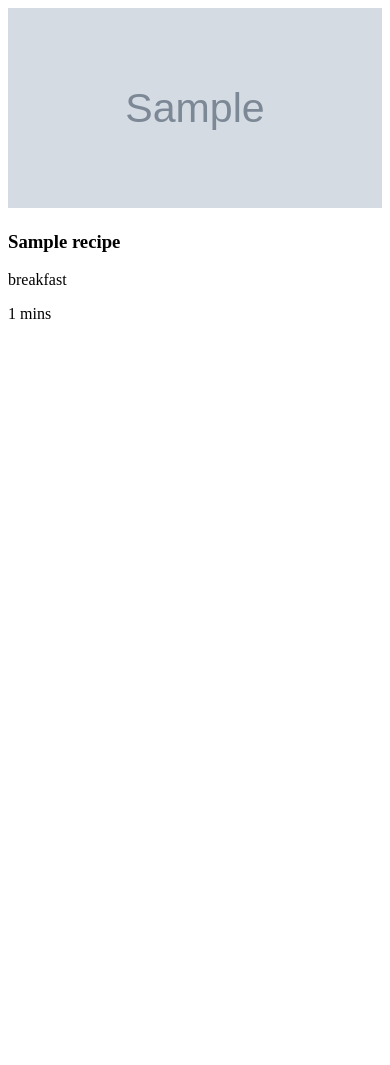
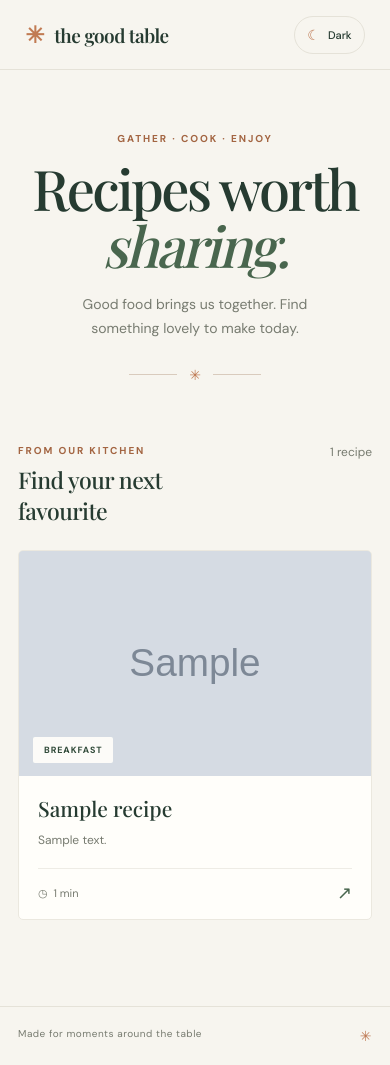
Before and after one commit to Karabo04/recipe-box, a Django app: page / in a window 390 px wide. Before the commit the page ends 319 px from the top, so only its background shows below. Run offline with Django 5.2, Linux system fonts and the light colour scheme; tables that the repository leaves empty hold one stand-in row (values such as "Sample post"); grey boxes marked "Sample" are stand-in pictures.

Commit message:
Style recipe list and detail pages with dark/light mode
Add a responsive recipe grid with category labels, cooking times, and an empty state.
Redesign recipe details with a hero image, cooking information, ingredients, and method.
Add a shared stylesheet and a dark/light toggle that saves the selected theme.
Update the recipe detail URL so each recipe card links to its detail page.

```diff
--- /dev/null
+++ b/recipes/static/recipes/style.css
@@ -0,0 +1,128 @@
+:root {
+    color-scheme: light;
+    --paper: #f7f5ef;
+    --white: #fffefa;
+    --ink: #263b31;
+    --muted: #777b70;
+    --green: #49664e;
+    --green-dark: #304a39;
+    --line: #e5e2d8;
+    --serif: 'Playfair Display', Georgia, serif;
+    --sans: 'DM Sans', Arial, sans-serif;
+}
+
+html[data-theme="dark"] { color-scheme: dark; --paper: #171c19; --white: #202722; --ink: #eee9dc; --muted: #a9ad9f; --green: #a8c29e; --green-dark: #c5d7b8; --line: #343c35; }
+
+* { box-sizing: border-box; }
+html { scroll-behavior: smooth; }
+body { margin: 0; background: var(--paper); color: var(--ink); font-family: var(--sans); -webkit-font-smoothing: antialiased; }
+a { color: inherit; text-decoration: none; }
+.site-header { height: 82px; padding: 0 max(6.5vw, 24px); display: flex; justify-content: space-between; align-items: center; border-bottom: 1px solid var(--line); }
+.header-actions { display: flex; align-items: center; gap: 22px; }
+.theme-toggle { display: inline-flex; align-items: center; gap: 8px; padding: 9px 12px; border: 1px solid var(--line); border-radius: 30px; background: transparent; color: var(--ink); font: 500 11px var(--sans); cursor: pointer; transition: background .2s ease, border-color .2s ease; }
+.theme-toggle:hover { background: var(--white); border-color: #9da58f; }
+.theme-icon { color: #bd7852; font-size: 14px; }
+.wordmark { display: inline-flex; align-items: center; gap: 10px; font-family: var(--serif); font-size: 21px; font-weight: 600; letter-spacing: -.5px; }
+.wordmark-icon { color: #c17b53; font-family: var(--sans); font-size: 23px; }
+.header-note, .back-link { color: var(--muted); font-size: 12px; letter-spacing: .04em; }
+.back-link { transition: color .2s ease; }
+.back-link:hover { color: var(--green-dark); }
+main { width: min(1100px, calc(100% - 48px)); margin: 0 auto; }
+.intro { padding: 78px 0 50px; text-align: center; }
+.eyebrow { margin: 0 0 14px; color: #a36542; font-size: 10px; font-weight: 700; letter-spacing: .19em; }
+.intro h1, .detail-heading h1 { margin: 0; font-family: var(--serif); font-size: clamp(48px, 7vw, 76px); font-weight: 500; letter-spacing: -2.7px; line-height: 1.02; }
+.intro h1 em { color: var(--green); font-weight: 500; }
+.intro-copy { margin: 20px 0 25px; color: var(--muted); font-size: 14px; line-height: 1.7; }
+.intro-rule { display: flex; align-items: center; justify-content: center; gap: 12px; color: #be7952; font-size: 14px; }
+.intro-rule::before, .intro-rule::after { width: 48px; height: 1px; background: #d9cbbd; content: ''; }
+.recipe-section { padding: 21px 0 86px; }
+.section-heading { display: flex; align-items: end; justify-content: space-between; margin-bottom: 24px; }
+.section-heading .eyebrow { margin-bottom: 7px; }
+.section-heading h2, .detail-columns h2 { margin: 0; font-family: var(--serif); font-size: 26px; font-weight: 500; letter-spacing: -.5px; }
+.recipe-count { padding-bottom: 4px; color: var(--muted); font-size: 12px; }
+.recipe-grid { display: grid; grid-template-columns: repeat(3, minmax(0, 1fr)); gap: 22px; }
+.recipe-card { overflow: hidden; border: 1px solid #ebe8df; border-radius: 5px; background: var(--white); transition: transform .25s ease, box-shadow .25s ease; }
+.recipe-card:hover { transform: translateY(-5px); box-shadow: 0 14px 34px #34452b12; }
+.card-image-wrap { position: relative; height: 218px; overflow: hidden; background: #e8e7dc; }
+.card-image { display: block; width: 100%; height: 100%; object-fit: cover; transition: transform .5s ease; }
+.recipe-card:hover .card-image { transform: scale(1.04); }
+.card-placeholder, .detail-placeholder { display: grid; place-items: center; background: radial-gradient(circle at 75% 20%, #f1dfc8, transparent 32%), linear-gradient(135deg, #dce1d1, #eae6d9); color: #69816c; }
+.card-placeholder span { font-size: 48px; opacity: .72; }
+.category-tag { position: absolute; left: 14px; bottom: 13px; padding: 7px 11px; border-radius: 2px; background: #fffefaed; color: var(--green-dark); font-size: 9px; font-weight: 700; letter-spacing: .1em; text-transform: uppercase; }
+.card-content { padding: 18px 19px 14px; }
+.card-content h3 { overflow: hidden; margin: 0; font-family: var(--serif); font-size: 21px; font-weight: 500; text-overflow: ellipsis; white-space: nowrap; }
+.card-description { min-height: 40px; margin: 9px 0 17px; color: var(--muted); font-size: 12px; line-height: 1.65; }
+.card-meta { display: flex; align-items: center; justify-content: space-between; padding-top: 12px; border-top: 1px solid #eeece5; color: #777b70; font-size: 11px; }
+.card-arrow { color: var(--green); font-size: 18px; }
+.empty-state { padding: 62px 20px; border: 1px dashed #d8d5ca; border-radius: 5px; text-align: center; }
+.empty-state > span { color: #bd7852; font-size: 26px; }
+.empty-state h3 { margin: 14px 0 7px; font-family: var(--serif); font-size: 23px; font-weight: 500; }
+.empty-state p { margin: 0; color: var(--muted); font-size: 13px; }
+.site-footer { display: flex; justify-content: space-between; padding: 22px max(6.5vw, 24px); border-top: 1px solid var(--line); color: var(--muted); font-size: 10px; letter-spacing: .05em; }
+.site-footer span:last-child { color: #bd7852; font-size: 14px; }
+
+/* Recipe detail */
+.detail-main { width: min(900px, calc(100% - 48px)); padding: 44px 0 84px; }
+.detail-hero { position: relative; height: clamp(260px, 43vw, 440px); overflow: hidden; border-radius: 5px; background: #e8e7dc; }
+.detail-hero > img { width: 100%; height: 100%; object-fit: cover; }
+.detail-placeholder { width: 100%; height: 100%; }
+.detail-placeholder span { font-size: 72px; opacity: .7; }
+.detail-heading { max-width: 700px; margin: 38px auto 0; text-align: center; }
+.detail-heading .eyebrow { margin-bottom: 11px; }
+.detail-heading h1 { font-size: clamp(40px, 6vw, 62px); letter-spacing: -1.8px; }
+.detail-description { max-width: 600px; margin: 16px auto 26px; color: var(--muted); font-size: 14px; line-height: 1.8; }
+.detail-meta { display: flex; justify-content: center; gap: 0; padding: 18px 0; border-top: 1px solid var(--line); border-bottom: 1px solid var(--line); }
+.detail-meta > div { min-width: 145px; display: grid; grid-template-columns: 24px auto; grid-template-rows: auto auto; text-align: left; }
+.detail-meta > div + div { padding-left: 24px; border-left: 1px solid var(--line); }
+.meta-icon { grid-row: 1 / 3; align-self: center; color: #b8734d; font-size: 16px; }
+.meta-label { color: var(--muted); font-size: 8px; font-weight: 700; letter-spacing: .13em; }
+.detail-meta strong { margin-top: 4px; font-size: 12px; font-weight: 600; }
+.detail-columns { display: grid; grid-template-columns: .8fr 1.2fr; gap: 58px; margin: 54px auto 0; max-width: 760px; }
+.detail-columns .eyebrow { margin-bottom: 8px; }
+.detail-columns h2 { margin-bottom: 17px; font-size: 28px; }
+.ingredients-panel { padding: 25px 27px; border-radius: 4px; background: #eeeee5; }
+.instructions-panel { padding: 25px 0; }
+.recipe-text { color: #555d52; font-size: 13px; line-height: 1.9; }
+.recipe-text p { margin: 0 0 12px; }
+.recipe-text p:last-child { margin-bottom: 0; }
+
+html[data-theme="dark"] .recipe-card { border-color: var(--line); }
+html[data-theme="dark"] .card-meta { border-color: var(--line); color: var(--muted); }
+html[data-theme="dark"] .empty-state { border-color: #454d44; }
+html[data-theme="dark"] .ingredients-panel { background: #252e28; }
+html[data-theme="dark"] .recipe-text { color: #c3c6b9; }
+html[data-theme="dark"] .intro-rule::before, html[data-theme="dark"] .intro-rule::after { background: #54483d; }
+
+@media (max-width: 760px) {
+    .site-header { height: 70px; }
+    .header-note { display: none; }
+    .header-actions { gap: 0; }
+    .intro { padding: 62px 0 39px; }
+    .recipe-grid { grid-template-columns: repeat(2, minmax(0, 1fr)); gap: 16px; }
+    .card-image-wrap { height: 190px; }
+    .detail-columns { gap: 28px; }
+}
+@media (max-width: 520px) {
+    main, .detail-main { width: min(100% - 36px, 440px); }
+    .wordmark { font-size: 19px; }
+    .intro h1 { font-size: 56px; }
+    .intro-copy { max-width: 290px; margin-right: auto; margin-left: auto; }
+    .section-heading { align-items: start; gap: 12px; }
+    .section-heading h2 { max-width: 220px; font-size: 23px; }
+    .recipe-count { white-space: nowrap; }
+    .recipe-grid { grid-template-columns: 1fr; gap: 16px; }
+    .card-image-wrap { height: 225px; }
+    .card-description { min-height: 0; }
+    .detail-main { padding-top: 25px; }
+    .detail-hero { height: 270px; }
+    .detail-heading { margin-top: 29px; }
+    .detail-meta > div { min-width: 0; flex: 1; grid-template-columns: 20px auto; }
+    .detail-meta > div + div { padding-left: 12px; }
+    .meta-label { font-size: 7px; }
+    .detail-columns { grid-template-columns: 1fr; gap: 18px; margin-top: 35px; }
+    .instructions-panel { padding: 10px 4px 0; }
+    .site-footer { padding: 20px 18px; }
+}
+@media (prefers-reduced-motion: reduce) {
+    *, *::before, *::after { scroll-behavior: auto !important; transition-duration: .01ms !important; }
+}
--- /dev/null
+++ b/recipes/static/recipes/theme.js
@@ -0,0 +1,26 @@
+(() => {
+    const root = document.documentElement;
+    const toggle = document.querySelector('.theme-toggle');
+
+    if (!toggle) return;
+
+    const syncToggle = () => {
+        const isDark = root.dataset.theme === 'dark';
+        toggle.setAttribute('aria-pressed', String(isDark));
+        toggle.setAttribute('aria-label', `Switch to ${isDark ? 'light' : 'dark'} mode`);
+        toggle.querySelector('.theme-icon').textContent = isDark ? '☀' : '☾';
+        toggle.querySelector('.theme-label').textContent = isDark ? 'Light' : 'Dark';
+        document.querySelector('meta[name="theme-color"]')?.setAttribute('content', isDark ? '#171c19' : '#f7f5ef');
+    };
+
+    syncToggle();
+    toggle.addEventListener('click', () => {
+        root.dataset.theme = root.dataset.theme === 'dark' ? 'light' : 'dark';
+        try {
+            localStorage.setItem('recipe-theme', root.dataset.theme);
+        } catch (error) {
+            // Keep the current selection for this page when storage is unavailable.
+        }
+        syncToggle();
+    });
+})();
--- a/recipes/templates/recipes/recipes.html
+++ b/recipes/templates/recipes/recipes.html
@@ -1,21 +1,64 @@
+{% load static %}
 <!DOCTYPE html>
 <html lang="en">
 <head>
     <meta charset="UTF-8">
     <meta name="viewport" content="width=device-width, initial-scale=1.0">
-    <title>Recipes</title>
+    <meta name="theme-color" content="#f7f5ef">
+    <script>try { document.documentElement.dataset.theme = localStorage.getItem('recipe-theme') || 'light'; } catch (error) { document.documentElement.dataset.theme = 'light'; }</script>
+    <title>Recipes · The Good Table</title>
+    <link rel="preconnect" href="https://fonts.googleapis.com">
+    <link rel="preconnect" href="https://fonts.gstatic.com" crossorigin>
+    <link href="https://fonts.googleapis.com/css2?family=DM+Sans:wght@400;500;600;700&family=Playfair+Display:wght@500;600;700&display=swap" rel="stylesheet">
+    <link rel="stylesheet" href="{% static 'recipes/style.css' %}">
 </head>
 <body>
-    {% for recipe in recipes %}
-     {% if recipe.image %}
-      <img src="{{ recipe.image.url }}" style="width:100%; height:200px; object-fit:cover;">
-    {% else %}
-      <div style="height:200px; background:#eee;">No image</div>
-    {% endif %}
-    <h3>{{recipe.title}}</h3>
-    <p>{{recipe.category}}</p>
-    <p>{{recipe.cooking_time}} mins</p>
-    <p>{{recipes.description}}</p>
-    {% endfor %}
+    <header class="site-header">
+        <a class="wordmark" href="{% url 'recipe_list' %}"><span class="wordmark-icon">✳</span> the good table</a>
+        <div class="header-actions"><span class="header-note">A little inspiration for what’s cooking</span><button class="theme-toggle" type="button" aria-label="Switch to dark mode" aria-pressed="false"><span class="theme-icon" aria-hidden="true">☾</span><span class="theme-label">Dark</span></button></div>
+    </header>
+
+    <main>
+        <section class="intro">
+            <p class="eyebrow">GATHER · COOK · ENJOY</p>
+            <h1>Recipes worth<br><em>sharing.</em></h1>
+            <p class="intro-copy">Good food brings us together. Find something lovely to make today.</p>
+            <div class="intro-rule"><span>✳</span></div>
+        </section>
+
+        <section class="recipe-section" aria-label="All recipes">
+            <div class="section-heading">
+                <div><p class="eyebrow">FROM OUR KITCHEN</p><h2>Find your next favourite</h2></div>
+                <span class="recipe-count">{{ recipes|length }} recipe{{ recipes|length|pluralize }}</span>
+            </div>
+
+            {% if recipes %}
+            <div class="recipe-grid">
+                {% for recipe in recipes %}
+                <a class="recipe-card" href="{% url 'recipe_view' recipe.id %}">
+                    <div class="card-image-wrap">
+                        {% if recipe.image %}
+                        <img class="card-image" src="{{ recipe.image.url }}" alt="{{ recipe.title }}" loading="lazy">
+                        {% else %}
+                        <div class="card-image card-placeholder" aria-label="No recipe photo"><span>✳</span></div>
+                        {% endif %}
+                        <span class="category-tag">{{ recipe.get_category_display }}</span>
+                    </div>
+                    <div class="card-content">
+                        <h3>{{ recipe.title }}</h3>
+                        <p class="card-description">{{ recipe.description|truncatewords:18 }}</p>
+                        <div class="card-meta"><span>◷ &nbsp;{{ recipe.cooking_time }} min</span><span class="card-arrow" aria-hidden="true">↗</span></div>
+                    </div>
+                </a>
+                {% endfor %}
+            </div>
+            {% else %}
+            <div class="empty-state"><span>✳</span><h3>Your recipe collection starts here</h3><p>There are no recipes just yet. Check back soon for something delicious.</p></div>
+            {% endif %}
+        </section>
+    </main>
+
+    <footer class="site-footer"><span>Made for moments around the table</span><span>✳</span></footer>
+    <script src="{% static 'recipes/theme.js' %}" defer></script>
 </body>
 </html>
--- a/recipes/urls.py
+++ b/recipes/urls.py
@@ -2,5 +2,5 @@ from . import views
 from django.urls import path
 urlpatterns = [
     path('', views.recipe_list, name='recipe_list' ),
-    path('recipe_detail/', views.recipe_detail, name='recipe_view')
+    path('recipe/<int:pk>/', views.recipe_detail, name='recipe_view')
 ]
```
Also changed, not shown: recipes/templates/recipes/recipe_detail.html (+48 -14 lines).
